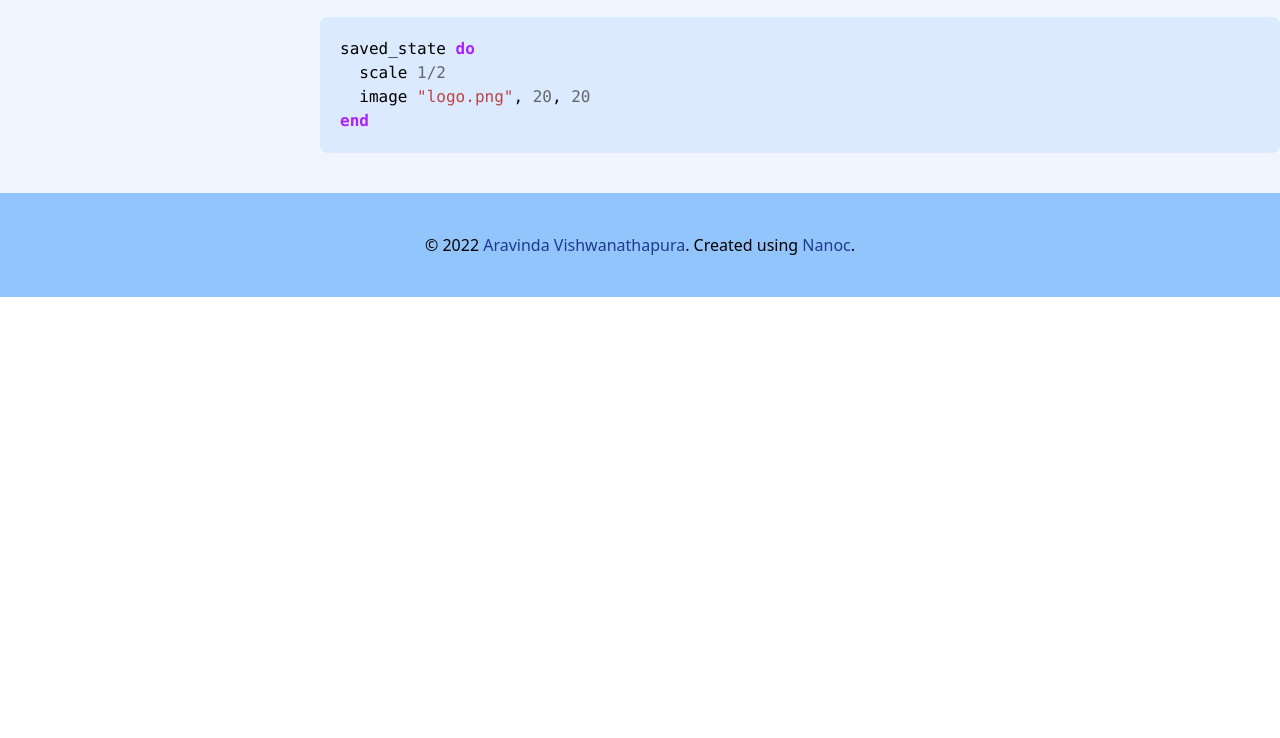
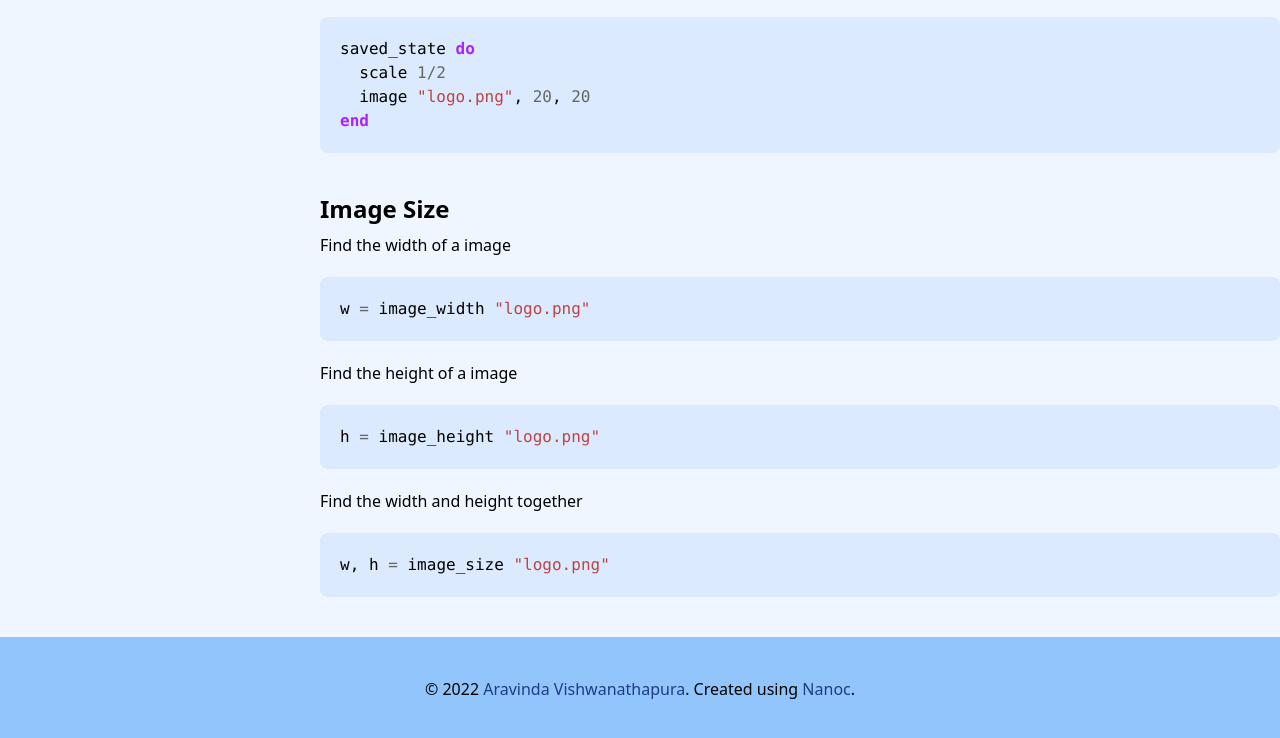
Before and after one commit to aravindavk/chitra-crystal, a plain HTML site: page images/index.html in a window 1280 px wide. Shown: the part 588-1326 px from the top of the page. Before the commit the page ends 885 px from the top, so only its background shows below. Drawn offline with nearby package versions, Linux system fonts and the light colour scheme; files that its build step writes are made by us from their sources; files whose address does not match are found by name.

Commit message:
deploy: d0563b1b149bc6764ba15bf60b8573d875b7e050

```diff
--- a/images/index.html
+++ b/images/index.html
@@ -123,6 +123,35 @@
 <span class="k">end</span></code></pre>
 </div>
 </div>
+<div class="sect1">
+<h2 id="_image_size">Image Size</h2>
+<div class="sectionbody">
+<div class="paragraph">
+<p>Find the width of a image</p>
+</div>
+<div class="listingblock">
+<div class="content">
+<pre class="rouge highlight"><code data-lang="crystal"><span class="n">w</span> <span class="o">=</span> <span class="n">image_width</span> <span class="s2">"logo.png"</span></code></pre>
+</div>
+</div>
+<div class="paragraph">
+<p>Find the height of a image</p>
+</div>
+<div class="listingblock">
+<div class="content">
+<pre class="rouge highlight"><code data-lang="crystal"><span class="n">h</span> <span class="o">=</span> <span class="n">image_height</span> <span class="s2">"logo.png"</span></code></pre>
+</div>
+</div>
+<div class="paragraph">
+<p>Find the width and height together</p>
+</div>
+<div class="listingblock">
+<div class="content">
+<pre class="rouge highlight"><code data-lang="crystal"><span class="n">w</span><span class="p">,</span> <span class="n">h</span> <span class="o">=</span> <span class="n">image_size</span> <span class="s2">"logo.png"</span></code></pre>
+</div>
+</div>
+</div>
+</div>
             </div>
         </div>
         <div class="bg-blue-300 py-10">
```
Also changed, not shown: stylesheet.css.
